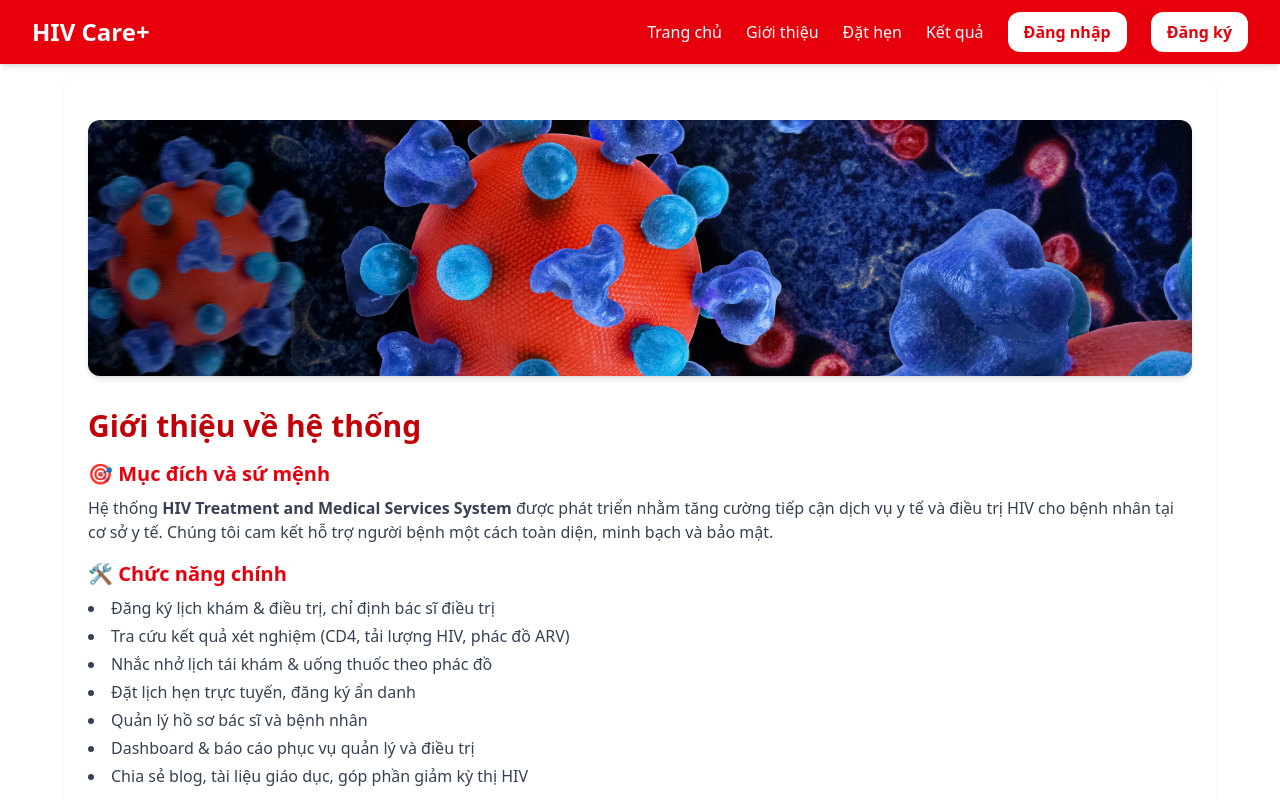
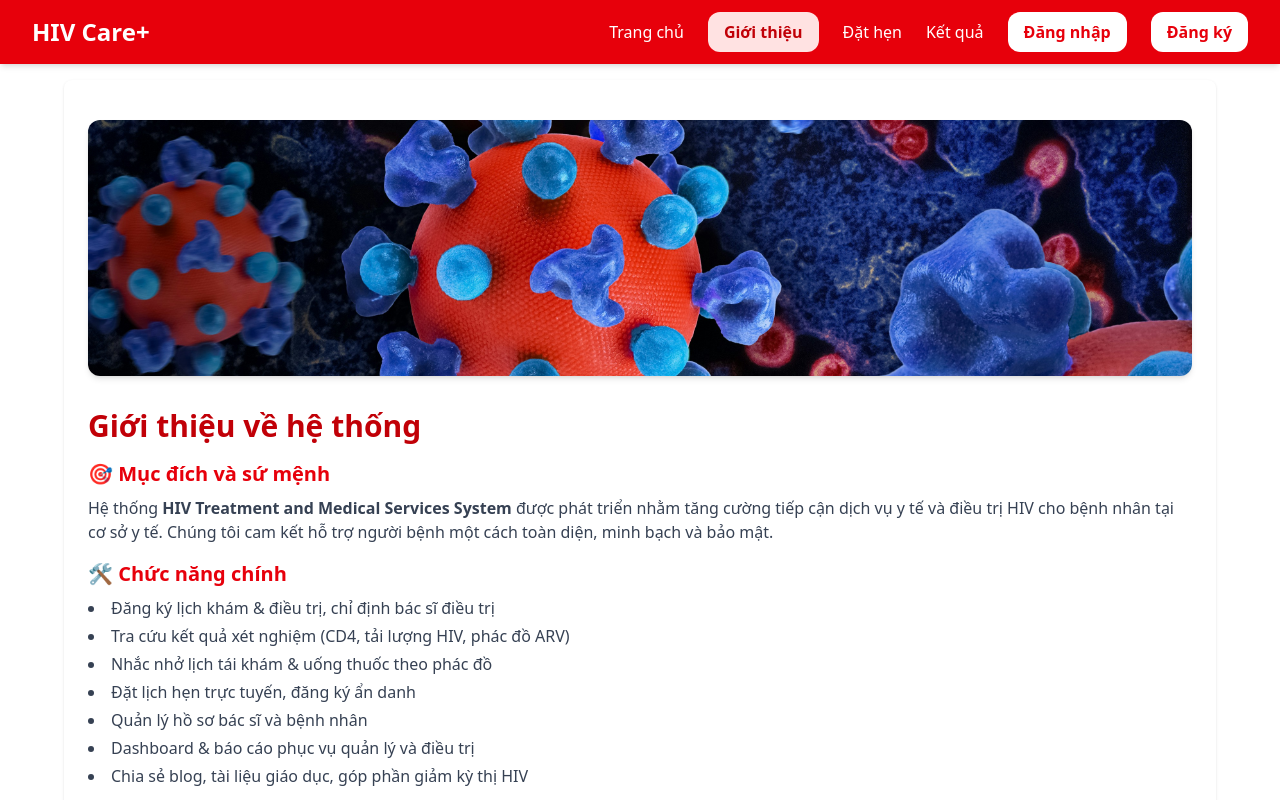
Before and after one commit to YenNhi206/swpHIVproject, a React (Vite) app: page /about in a window 1280 px wide. Shown: the top 800 px of the page. Built offline with nearby package versions, Linux system fonts and the light colour scheme.

Commit message:
Update Navbar.jsx

```diff
--- a/src/components/Navbar.jsx
+++ b/src/components/Navbar.jsx
@@ -1,9 +1,12 @@
 import React, { useState } from "react";
-import { Link } from "react-router-dom";
+import { Link, useLocation } from "react-router-dom";
 import { Menu, X } from "lucide-react";
 
 export default function Navbar() {
   const [open, setOpen] = useState(false);
+  const location = useLocation();
+
+  const isActive = (path) => location.pathname === path;
 
   return (
     <nav className="bg-red-600 text-white shadow-md">
@@ -16,19 +19,45 @@ export default function Navbar() {
 
           {/* Menu desktop */}
           <div className="hidden md:flex space-x-6 items-center">
+            {isActive("/") ? (
+              <button className="bg-red-100 text-red-700 font-semibold px-4 py-2 rounded-xl">
+                Trang chủ
+              </button>
+            ) : (
               <Link to="/" className="hover:underline">
                 Trang chủ
               </Link>
+            )}
+
+            {isActive("/about") ? (
+              <button className="bg-red-100 text-red-700 font-semibold px-4 py-2 rounded-xl">
+                Giới thiệu
+              </button>
+            ) : (
               <Link to="/about" className="hover:underline">
                 Giới thiệu
               </Link>
+            )}
+
+            {isActive("/appointments") ? (
+              <button className="bg-red-100 text-red-700 font-semibold px-4 py-2 rounded-xl">
+                Đặt hẹn
+              </button>
+            ) : (
               <Link to="/appointments" className="hover:underline">
                 Đặt hẹn
               </Link>
+            )}
+
+            {isActive("/treatment-results") || isActive("/results") ? (
+              <button className="bg-red-100 text-red-700 font-semibold px-4 py-2 rounded-xl">
+                Kết quả
+              </button>
+            ) : (
               <Link to="/treatment-results" className="hover:underline">
                 Kết quả
               </Link>
-
+            )}
             {/* Nút Đăng nhập */}
             <Link to="/login">
               <button className="bg-white text-red-600 font-semibold px-4 py-2 rounded-xl hover:bg-gray-200">
@@ -56,18 +85,53 @@ export default function Navbar() {
       {/* Mobile dropdown menu */}
       {open && (
         <div className="md:hidden bg-red-700 px-4 py-3 space-y-2">
-          <Link to="/" className="block hover:underline">Trang chủ</Link>
-          <Link to="/about" className="block hover:underline">Giới thiệu</Link>
-          <Link to="/appointments" className="block hover:underline">Đặt hẹn</Link>
-          <Link to="/results" className="block hover:underline">Kết quả</Link>
+          {isActive("/") ? (
+            <button className="w-full text-left bg-white text-red-600 font-semibold px-4 py-2 rounded-xl">
+              Trang chủ
+            </button>
+          ) : (
+            <Link to="/" className="block hover:underline" onClick={() => setOpen(false)}>
+              Trang chủ
+            </Link>
+          )}
 
-          <Link to="/login" className="block">
+          {isActive("/about") ? (
+            <button className="w-full text-left bg-white text-red-600 font-semibold px-4 py-2 rounded-xl">
+              Giới thiệu
+            </button>
+          ) : (
+            <Link to="/about" className="block hover:underline" onClick={() => setOpen(false)}>
+              Giới thiệu
+            </Link>
+          )}
+
+          {isActive("/appointments") ? (
+            <button className="w-full text-left bg-white text-red-600 font-semibold px-4 py-2 rounded-xl">
+              Đặt hẹn
+            </button>
+          ) : (
+            <Link to="/appointments" className="block hover:underline" onClick={() => setOpen(false)}>
+              Đặt hẹn
+            </Link>
+          )}
+
+          {isActive("/treatment-results") || isActive("/results") ? (
+            <button className="w-full text-left bg-white text-red-600 font-semibold px-4 py-2 rounded-xl">
+              Kết quả
+            </button>
+          ) : (
+            <Link to="/treatment-results" className="block hover:underline" onClick={() => setOpen(false)}>
+              Kết quả
+            </Link>
+          )}
+
+          <Link to="/login" className="block" onClick={() => setOpen(false)}>
             <button className="w-full text-left bg-white text-red-600 font-semibold px-4 py-2 rounded-xl hover:bg-gray-200">
               Đăng nhập
             </button>
           </Link>
 
-          <Link to="/signup" className="block">
+          <Link to="/signup" className="block" onClick={() => setOpen(false)}>
             <button className="w-full text-left bg-white text-red-600 font-semibold px-4 py-2 rounded-xl hover:bg-gray-200">
               Đăng ký
             </button>
```
Lines whose indentation alone changed are shown as unchanged.
